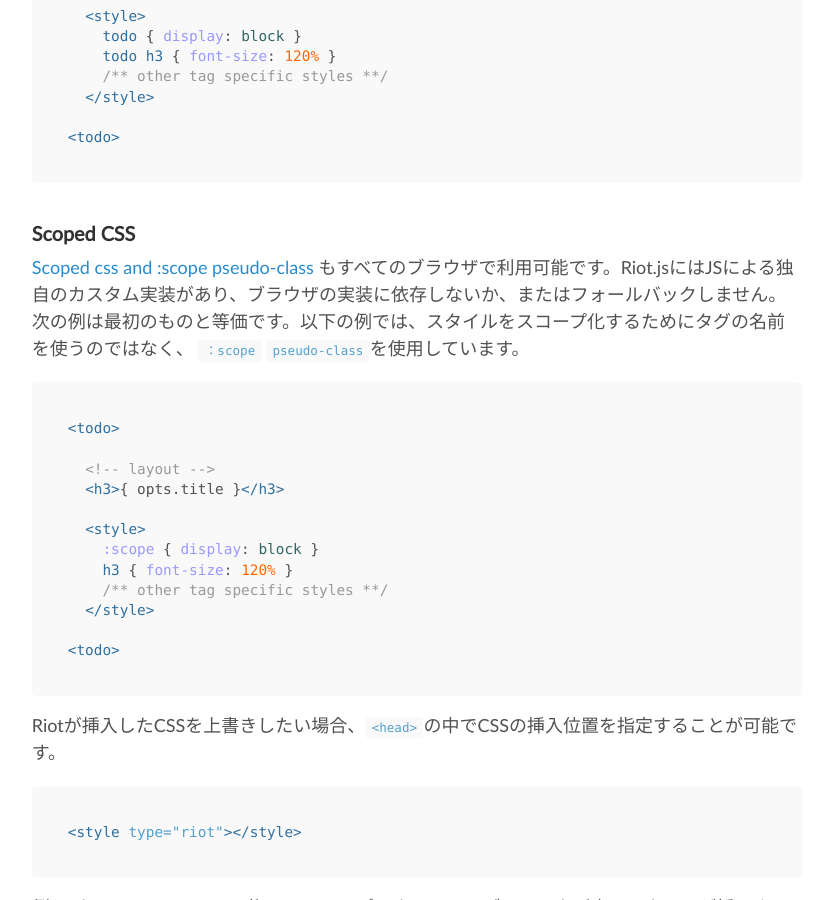
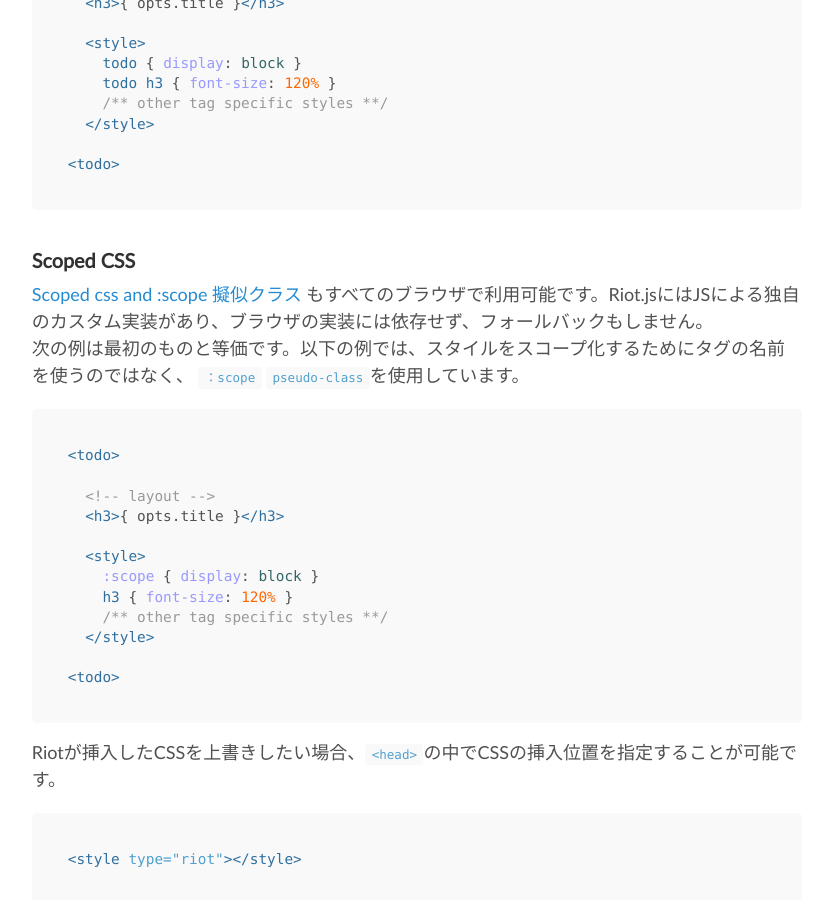
Before and after one commit to riot/riot.github.io, a Jekyll site: the page built from ja/guide/index.md, in a window 1280 px wide and 900 px high, scrolled down 3715 px. Shown: the whole window, without its empty margins (223-1052 px from the left). Built offline with Jekyll 4.4.1, drawn with Linux system fonts in a browser that asks for light colours; nearby versions of some CDN libraries; some of the changed text lies outside the part shown.

Commit message:
fixed meaningless point

````diff
--- a/ja/guide/index.md
+++ b/ja/guide/index.md
@@ -71,7 +71,7 @@
 * 自己終了タグがサポートされています: `<div/>` は `<div></div>` と等しくなります。 いわゆる「オープンタグ」 `<br>`や`<hr>`、`<img>`、`<input>`はコンパイルの後に閉じられることはありません。
 * カスタムタグは常に閉じられている必要があります。(通常通り、あるいは自己終了タグとして)
 * 標準のHTMLタグ(`label`、`table`、`a`など)もカスタムタグ化することができますが、あまり良い手ではありません。
-* タグ定義**root**には以下の属性も含まれます: `<foo onclick={ click } class={ active: active }>`.
+* タグ定義のルートにも属性を持たせることができます: `<foo onclick={ click } class={ active: active }>`.
 
 インラインのタグ定義(ドキュメントのbody内)は正しくインデントされているべきです。すべてのカスタムタグは一番インデントの小さい行に揃える必要があります。タブとスペースも混ぜるべきではありません。
 
@@ -130,7 +130,7 @@
 
 ### Scoped CSS
 
-[Scoped css and :scope pseudo-class](https://developer.mozilla.org/en-US/docs/Web/CSS/:scope) もすべてのブラウザで利用可能です。Riot.jsにはJSによる独自のカスタム実装があり、ブラウザの実装に依存しないか、またはフォールバックしません。
+[Scoped css and :scope 擬似クラス](https://developer.mozilla.org/en-US/docs/Web/CSS/:scope) もすべてのブラウザで利用可能です。Riot.jsにはJSによる独自のカスタム実装があり、ブラウザの実装には依存せず、フォールバックもしません。
 次の例は最初のものと等価です。以下の例では、スタイルをスコープ化するためにタグの名前を使うのではなく、 `：scope` `pseudo-class`を使用しています。
 
 ```html
````
